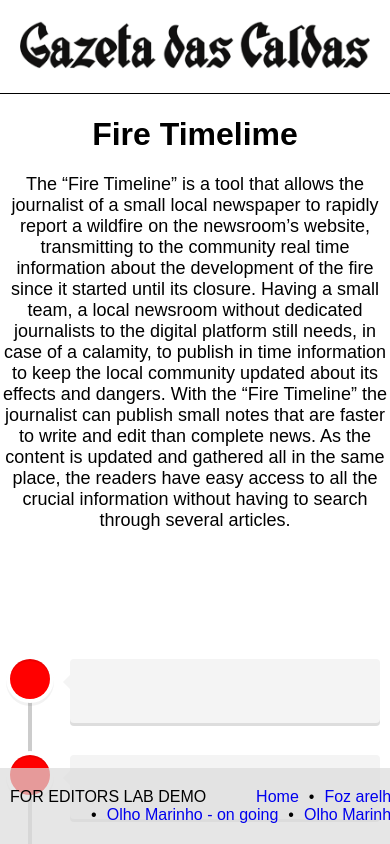
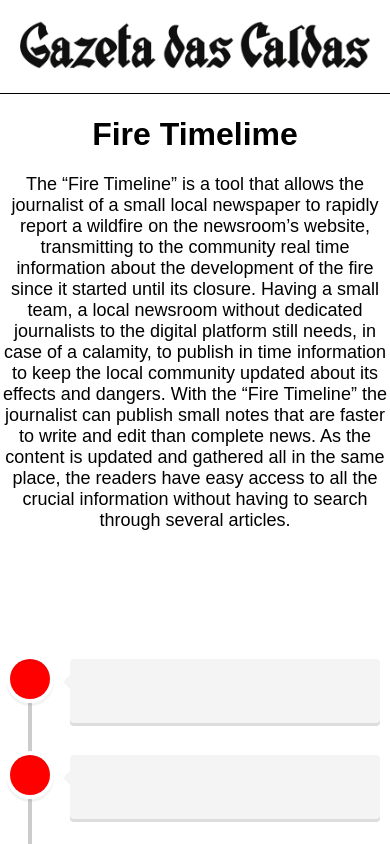
Before and after one commit to marzeelabs/editors_lab, a React (Create React App) app: page / in a window 390 px wide. Shown: the top 844 px of the page. Built offline with nearby package versions, Linux system fonts and the light colour scheme.

Commit message:
Tweaks to demo bar on mobile.

```diff
--- a/src/scss/_for-demo.scss
+++ b/src/scss/_for-demo.scss
@@ -1,16 +1,20 @@
 .for-demo {
   background: rgba(220,220,220, 0.7);
   padding: 20px 10px;
-  text-align: right;
-  position: fixed;
-  bottom: 0;
-  left: 0;
-  width: 100%;
+
+  @media only screen and (min-width: 1170px) {
+    text-align: right;
+    position: fixed;
+    bottom: 0;
+    left: 0;
+    width: 100%;
+  }
 }
 
 .for-demo__label {
   float: left;
   text-transform: uppercase;
+  margin-right: 20px;
 }
 
 .for-demo__menu {
```
